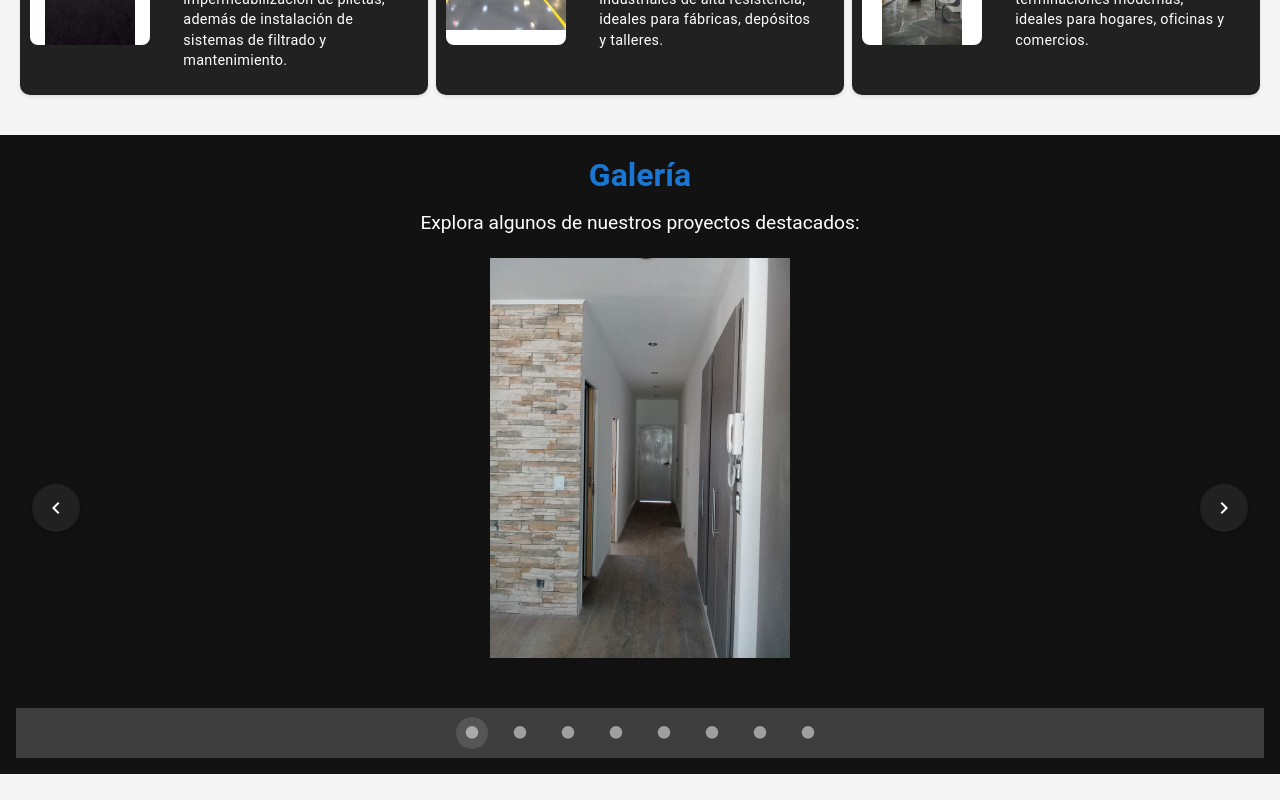
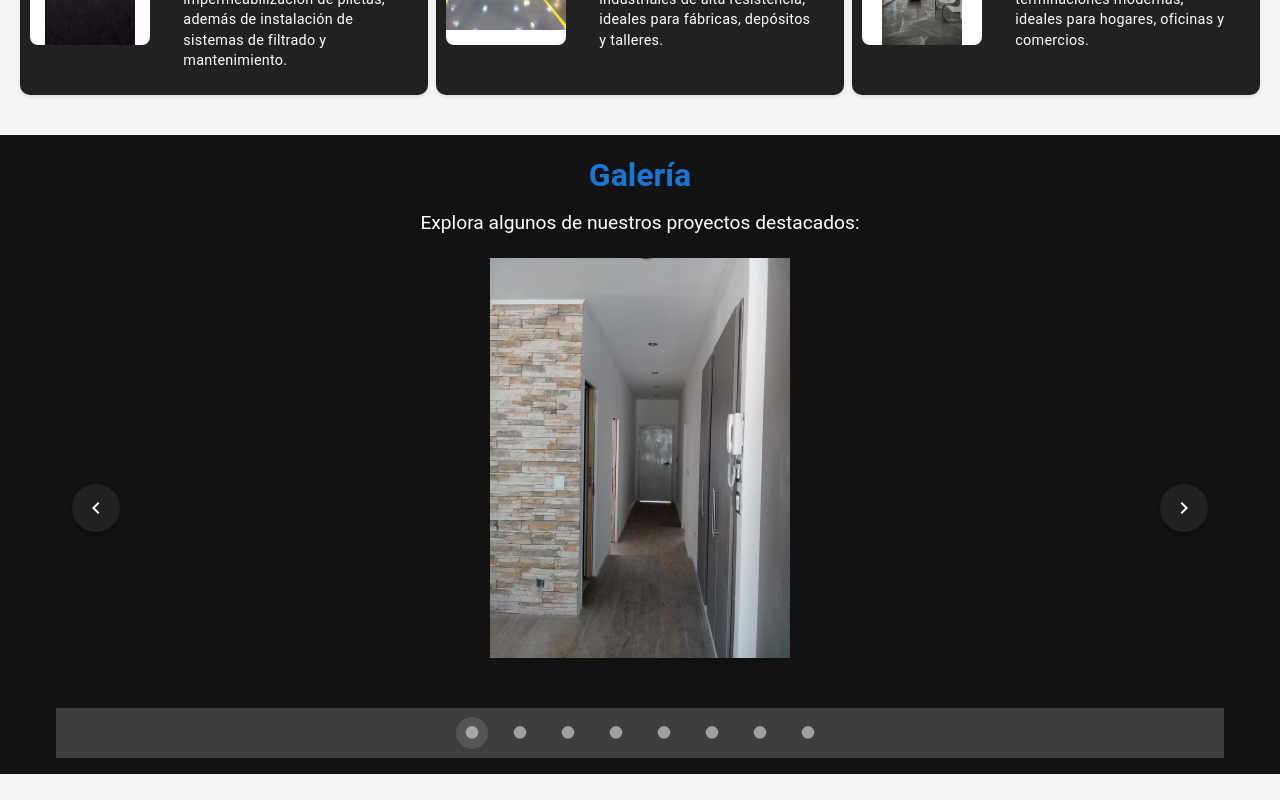
Before and after one commit to FedeCortes/working-group-Landing, a Vue app: page / in a window 1280 px wide. Shown: the part 1840-2640 px from the top of the page. Built offline with nearby package versions, Linux system fonts and the light colour scheme.

Commit message:
Se vuelve a agregar el id gallery, para que el navbar lo reconozca correctamente.

```diff
--- a/src/components/Gallery/Gallery.vue
+++ b/src/components/Gallery/Gallery.vue
@@ -1,5 +1,5 @@
 <template>
-  <v-container px-4 fluid >
+  <v-container id="gallery">
     <h2 class="gallery-title">Galería</h2>
     <p class="gallery-subtitle">Explora algunos de nuestros proyectos destacados:</p>
 
```
